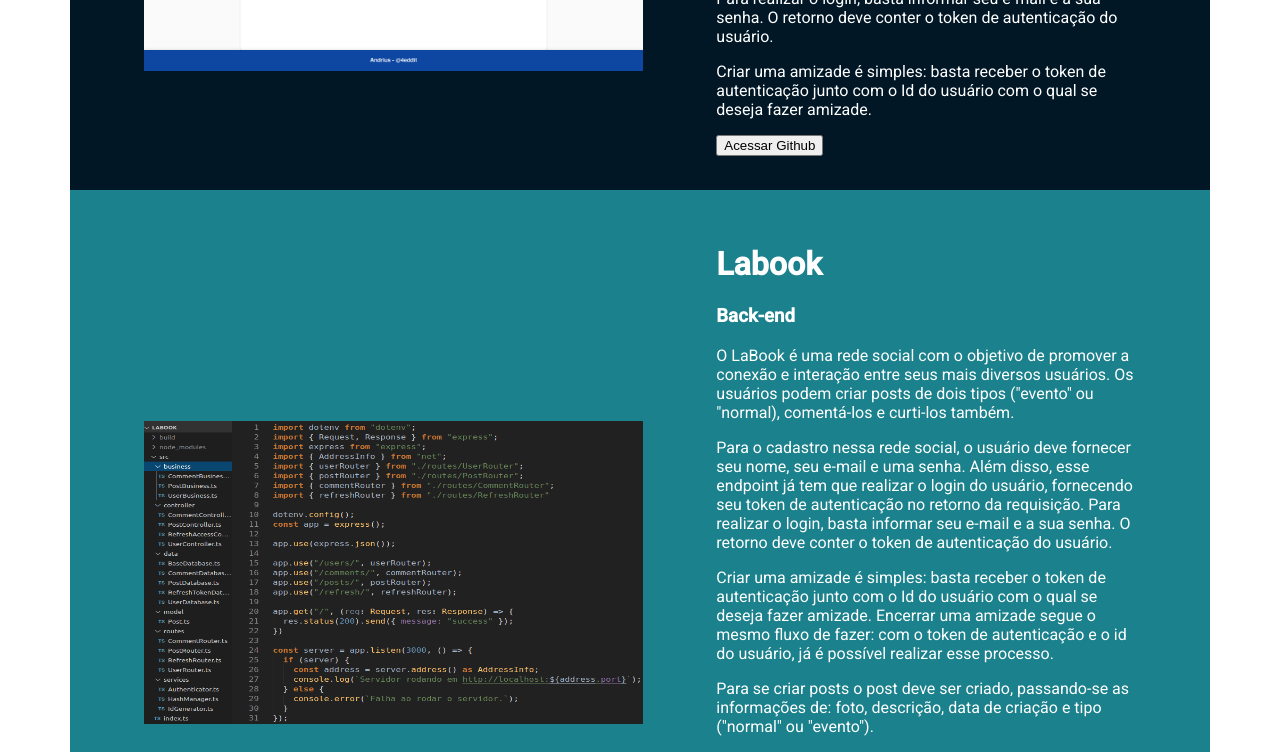
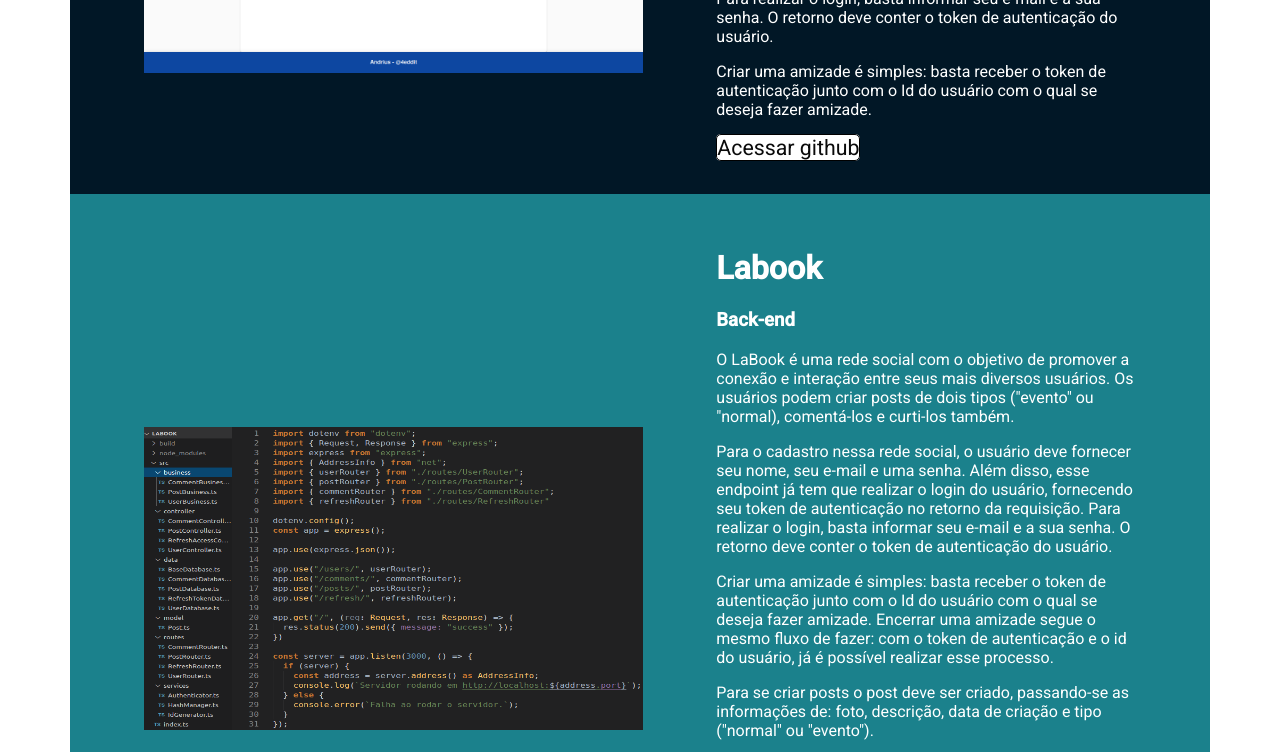
Before and after one commit to andriusrl/portfolio, a React (Create React App) app: page / in a window 1280 px wide. Shown: the part 1740-2492 px from the top of the page. Built offline with nearby package versions, Linux system fonts and the light colour scheme.

Commit message:
Adicionado link do github e animação aos botoẽs

```diff
--- a/src/components/App/App.js
+++ b/src/components/App/App.js
@@ -160,7 +160,7 @@
             <p>
               Criar uma amizade é simples: basta receber o token de autenticação junto com o Id do usuário com o qual se deseja fazer amizade.
             </p>
-            <button>Acessar Github</button>
+            <Button href="https://github.com/andriusrl/4eddit" target="_blank" >Acessar github</Button>
           </ProjectContent>
         </ProjectItem>
         <ProjectItem>
@@ -185,7 +185,7 @@
               O feed é composto por todos os posts dos amigos do usuário logado. Os posts são retornados em ordem de criação: do mais recente ao mais antigo.
               É possivel ver apenas um tipo de post do Feed, esse endpoint recebe um tipo ("normal" ou "evento") e retorna todos os posts que sejam do tipo especificado. Os posts são retornados em ordem de criação: do mais recente ao mais antigo.
             </p>
-            <button>Acessar Github</button>
+            <Button href="https://github.com/andriusrl/labook" target="_blank" >Acessar github</Button>
           </ProjectContent>
         </ProjectItem>
         <ProjectItem>
@@ -202,7 +202,7 @@
             <p>
               Envio de mensagem: Existe um local onde o usuário escolhe o nome do remetente (input) ; o conteúdo da mensagem (input) e um botão de enviar.
           </p>
-            <button>Acessar Github</button>
+          <Button href="https://github.com/andriusrl/whats4" target="_blank" >Acessar github</Button>
           </ProjectContent>
         </ProjectItem>
       </WrapperProjects>
--- a/src/style/style.js
+++ b/src/style/style.js
@@ -269,7 +269,35 @@
         padding: 0;
     }
 `
+const increasesSizeButton = keyframes`
+    0% {
+        font-size: 16pt;
+    }
+    50% {
+        font-size: 19pt;
+    }
+    100% {
+        font-size: 21pt;
+    }
+`
 export const Button = styled.a`
-    height: 46px;
+    background-color: #ffffff;
+    font-size: 16pt;
     border: 1px solid black;
+    border-radius: 5px;
+    :hover{
+            animation: ${increasesSizeButton} 0.3s 0s both;
+    };
+    :link{
+        text-decoration: none;
+        color: #0A0A0A;
+    };
+    :visited {
+        text-decoration: none;
+        color: #0A0A0A;
+    };
+    a:active {
+        text-decoration: none;
+        color: #0A0A0A;
+    };
 `
```
